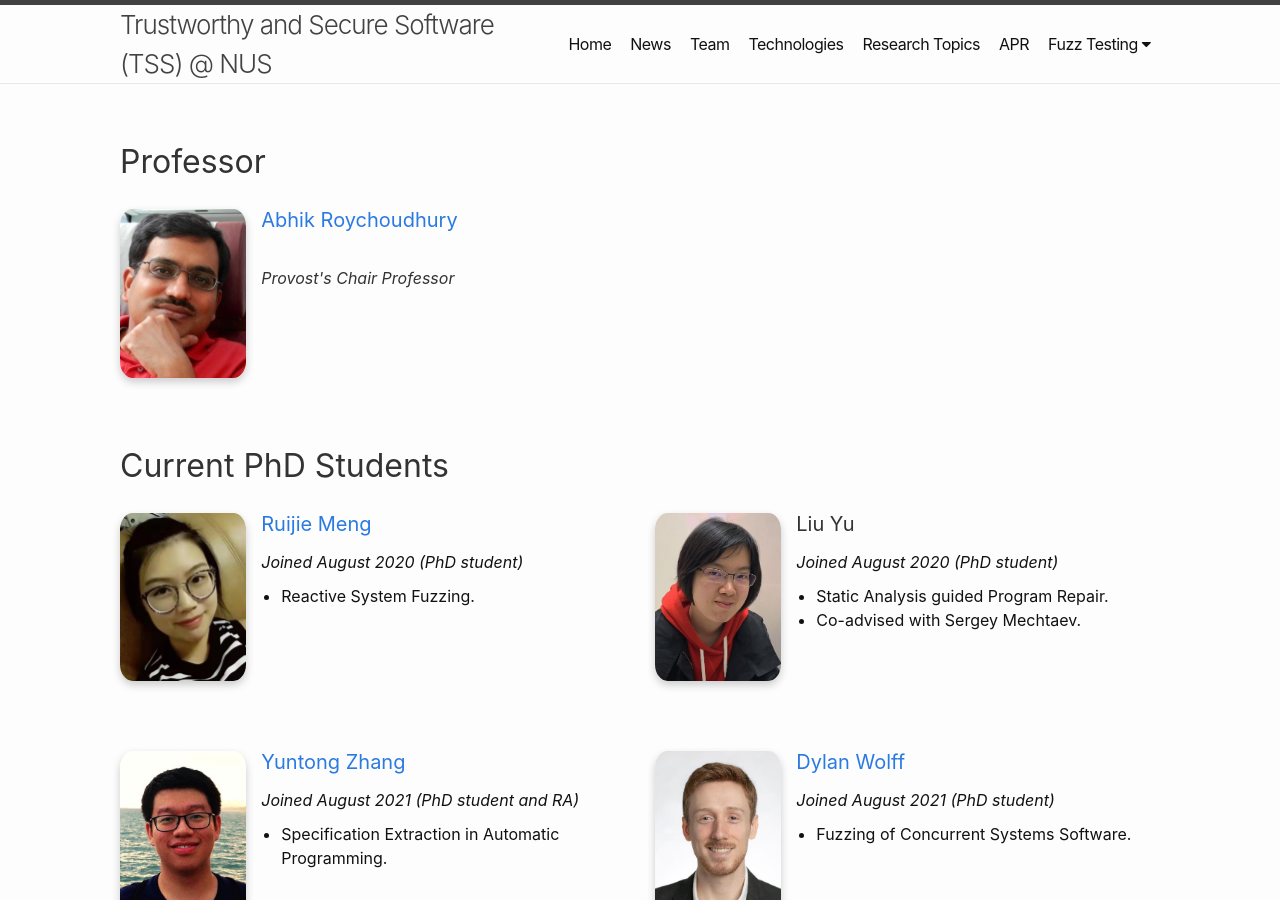
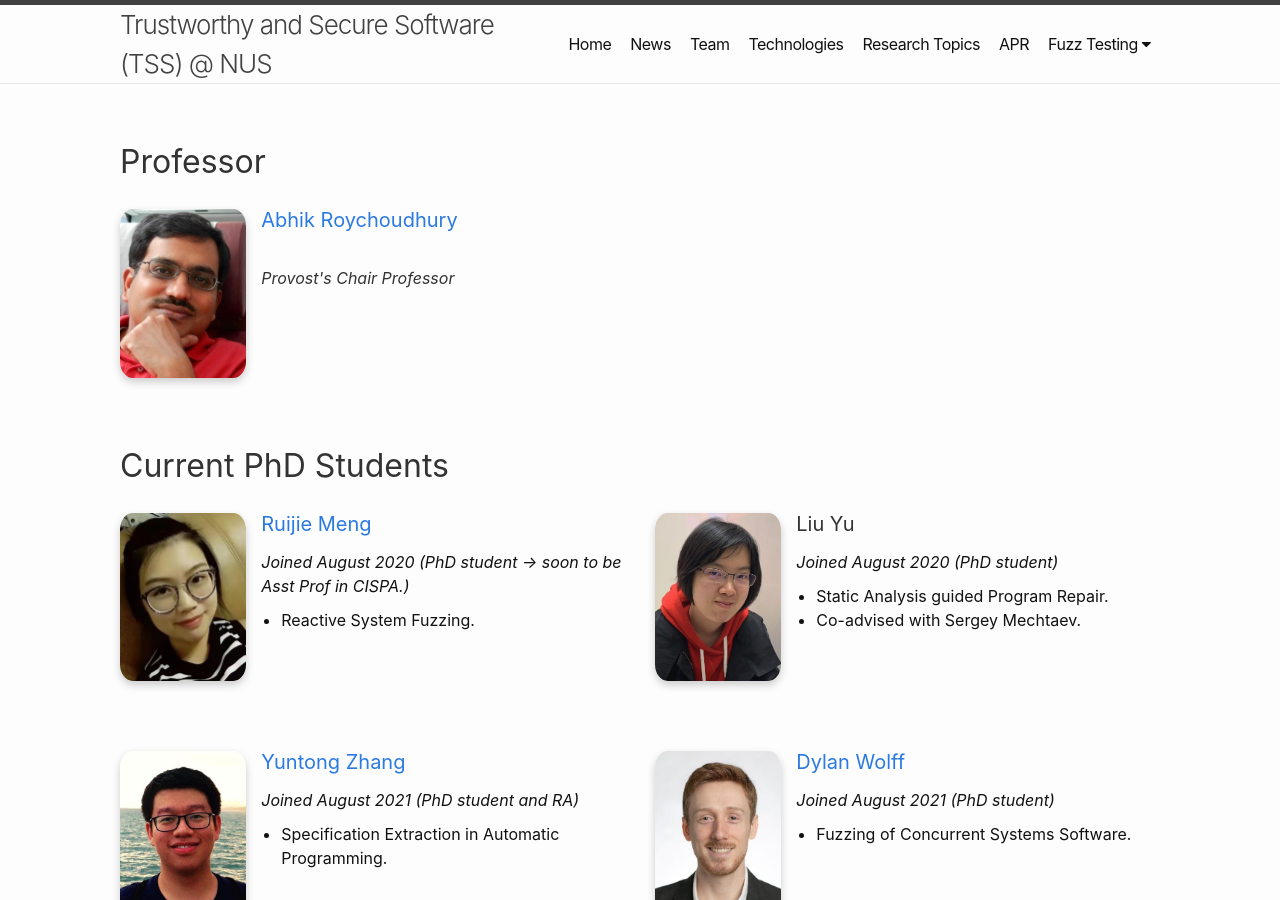
Before and after one commit to nus-tss/nus-tss.github.io, a Jekyll site: the page built from _pages/team.md, in a window 1280 px wide and 900 px high. Built offline with Jekyll 4.4.1, drawn with Linux system fonts in a browser that asks for light colours; nearby versions of some CDN libraries.

Commit message:
Update student.yml

```diff
--- a/_data/team/student.yml
+++ b/_data/team/student.yml
@@ -2,7 +2,7 @@
 - name: Ruijie Meng
   photo: ruijie.jpg
   joined: August 2020
-  role: PhD student
+  role: PhD student -> soon to be Asst Prof in CISPA.
   topic: Reactive System Fuzzing
   website: https://mengrj.github.io/
 
```
